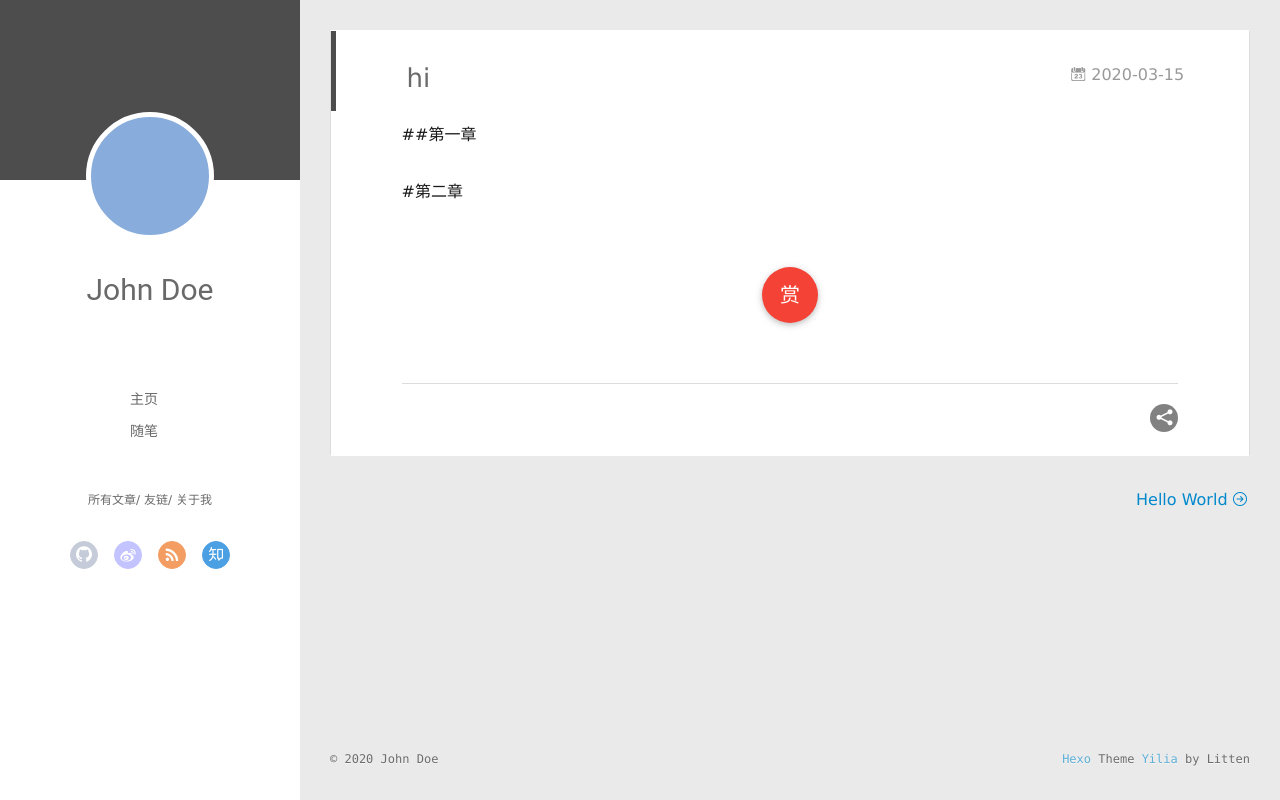
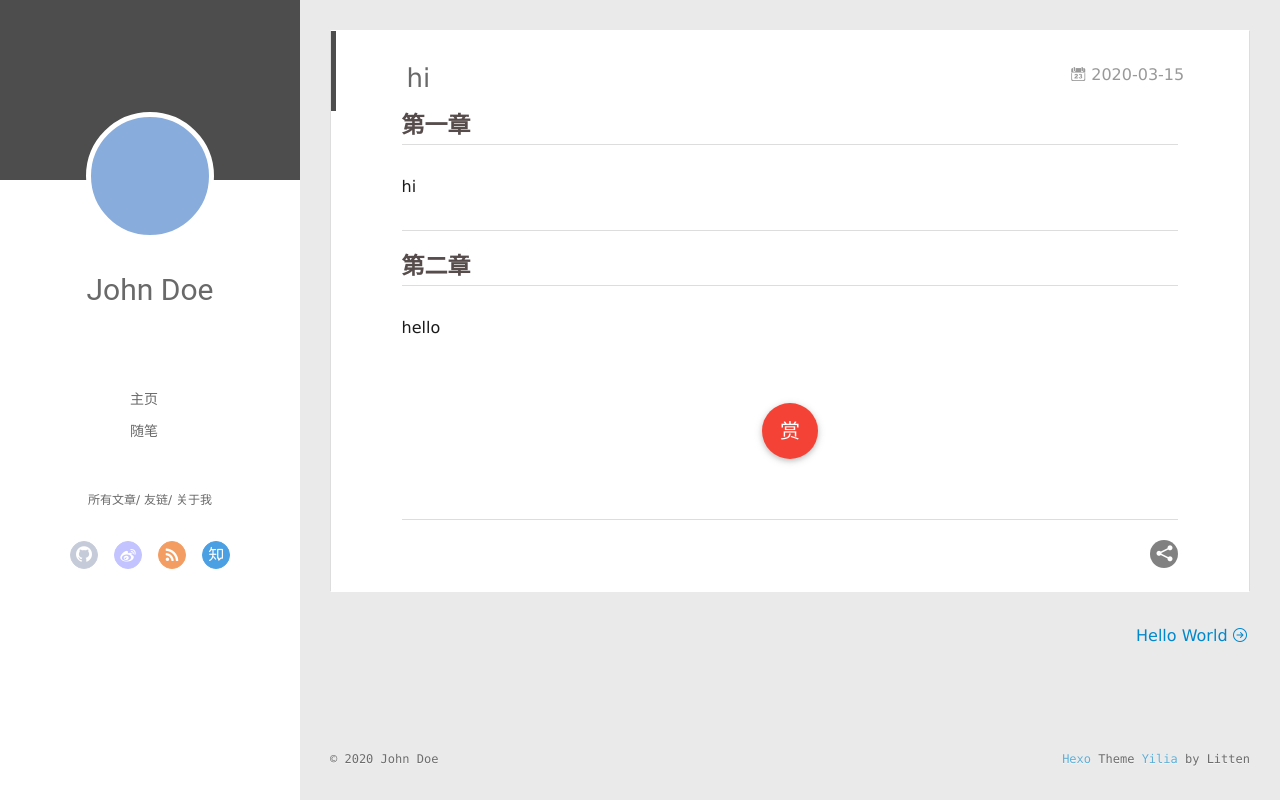
Before and after one commit to Ruoxxi/Ruoxxi.github.io, a plain HTML site: page 2020/03/15/hi/index.html in a window 1280 px wide. Drawn offline with Linux system fonts and the light colour scheme; no server answers.

Commit message:
Site updated: 2020-03-15 14:27:57

```diff
--- a/2020/03/15/hi/index.html
+++ b/2020/03/15/hi/index.html
@@ -8,15 +8,15 @@
   <link rel="dns-prefetch" href="http://yoursite.com">
   <title>hi | Hexo</title>
   <meta name="viewport" content="width=device-width, initial-scale=1, maximum-scale=1">
-  <meta name="description" content="##第一章 #第二章">
+  <meta name="description" content="第一章hi  第二章hello">
 <meta property="og:type" content="article">
 <meta property="og:title" content="hi">
 <meta property="og:url" content="http://yoursite.com/2020/03/15/hi/index.html">
 <meta property="og:site_name" content="Hexo">
-<meta property="og:description" content="##第一章 #第二章">
+<meta property="og:description" content="第一章hi  第二章hello">
 <meta property="og:locale" content="en_US">
 <meta property="article:published_time" content="2020-03-15T03:21:23.000Z">
-<meta property="article:modified_time" content="2020-03-15T03:33:06.306Z">
+<meta property="article:modified_time" content="2020-03-15T06:25:11.731Z">
 <meta property="article:author" content="John Doe">
 <meta name="twitter:card" content="summary">
 
@@ -174,8 +174,9 @@
 
     <div class="article-entry" itemprop="articleBody">
 
-        <p>##第一章</p>
-<p>#第二章</p>
+        <h2 id="第一章"><a href="#第一章" class="headerlink" title="第一章"></a>第一章</h2><p>hi</p>
+<hr>
+<h2 id="第二章"><a href="#第二章" class="headerlink" title="第二章"></a>第二章</h2><p>hello</p>
 
 
 
```
Also changed, not shown: index.html (+3 -2 lines).
